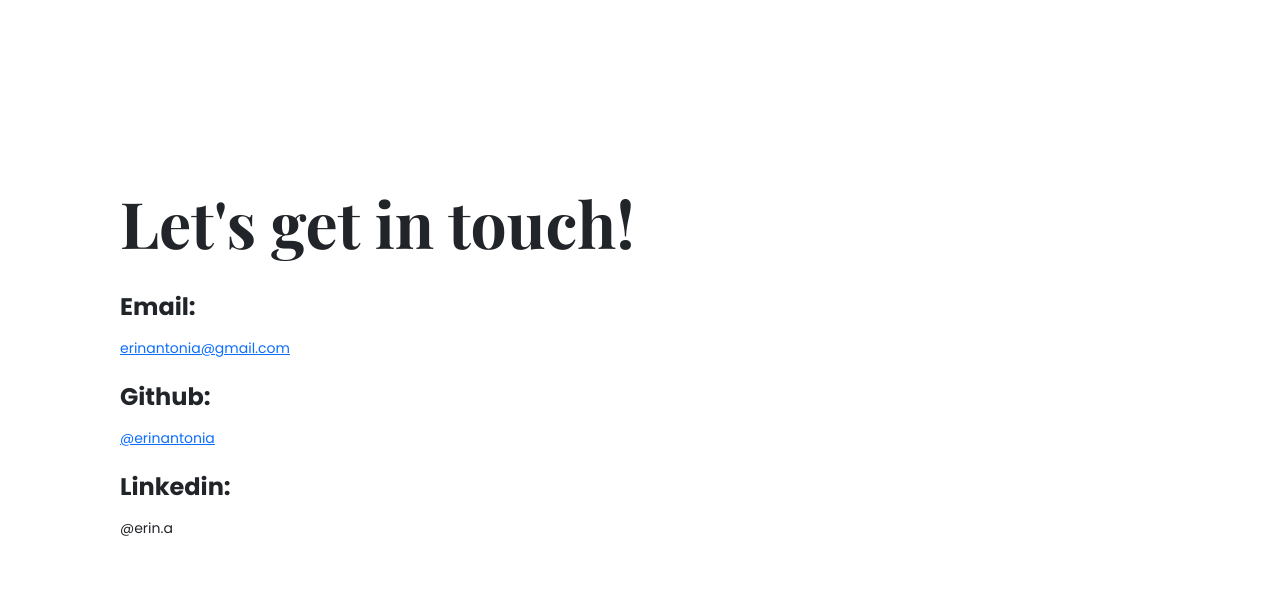
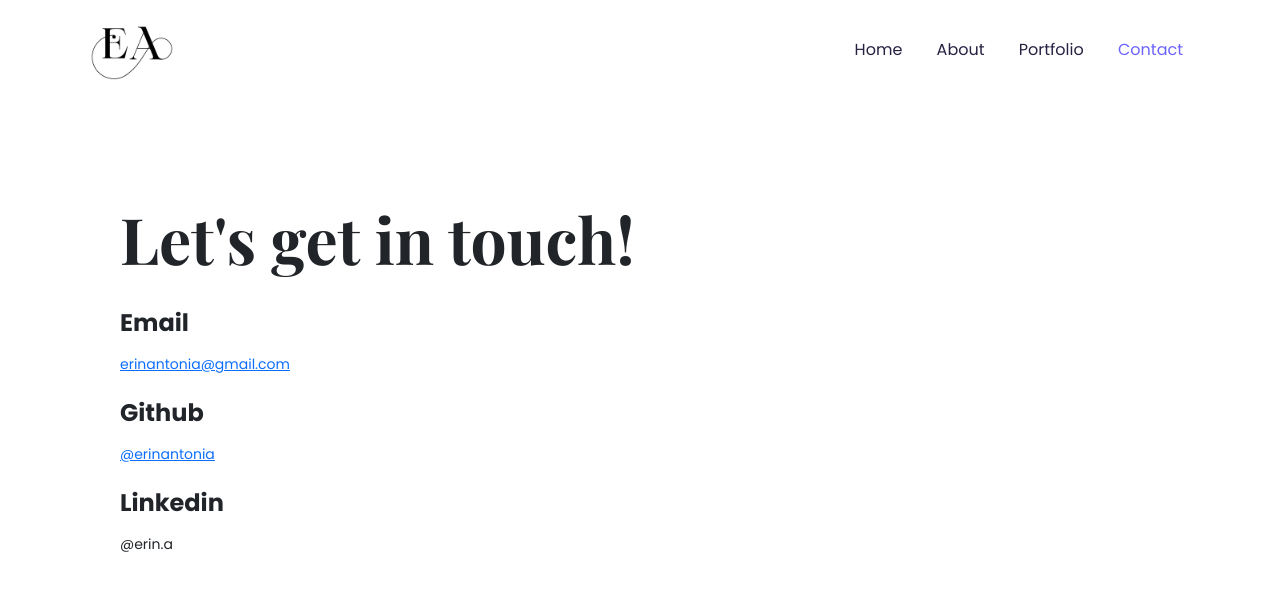
Before and after one commit to erinantonia/portfolio-project, a plain HTML site: page contact.html in a window 1280 px wide. Drawn offline with nearby package versions, Linux system fonts and the light colour scheme; a web font is replaced by a local one.

Commit message:
Added navigation bar to all pages

```diff
--- a/contact.html
+++ b/contact.html
@@ -30,20 +30,33 @@
     ></script>
   </head>
   <body>
+    <nav class="container">
+      <div class="d-flex justify-content-between">
+        <a href="/index.html"
+          ><img src="/images/ea-logo.png" alt="" class="img-fluid ea-logo"
+        /></a>
+        <ul>
+          <li><a href="/index.html">Home</a></li>
+          <li><a href="/about.html">About</a></li>
+          <li><a href="/work.html">Portfolio</a></li>
+          <li><a href="/contact.html" class="active">Contact</a></li>
+        </ul>
+      </div>
+    </nav>
     <div class="content-container container">
       <div class="content">
         <h1 class="mb-4">Let's get in touch!</h1>
-        <h3>Email:</h3>
+        <h3>Email</h3>
         <p>
           <a href="mailto: erinantonia@gmail.com">erinantonia@gmail.com</a>
         </p>
-        <h3>Github:</h3>
+        <h3>Github</h3>
         <p>
           <a href="https://github.com/erinantonia" target="_blank">
             @erinantonia</a
           >
         </p>
-        <h3>Linkedin:</h3>
+        <h3>Linkedin</h3>
         <p>@erin.a</p>
       </div>
     </div>
--- a/src/style.css
+++ b/src/style.css
@@ -25,6 +25,27 @@ h1 {
 p {
   line-height: 30px;
   font-size: 16px;
+}
+
+nav img {
+  max-height: 100px;
+}
+
+nav li {
+  display: inline;
+  text-decoration: none;
+  line-height: 100px;
+  padding: 0 15px;
+}
+
+nav a {
+  text-decoration: none;
+  color: #272142;
+}
+
+nav a:hover,
+a.active {
+  color: var(--primary-color);
 }
 
 .hero {
@@ -61,7 +82,7 @@ p {
 }
 
 .content-container {
-  padding: 150px 20px;
+  padding: 50px 20px;
 }
 
 .content-container h1 {
```
Also changed, not shown: about.html (+13 -1 lines), index.html (+14 -6 lines), work.html (+13 -0 lines), images/ea-logo.png (added).
